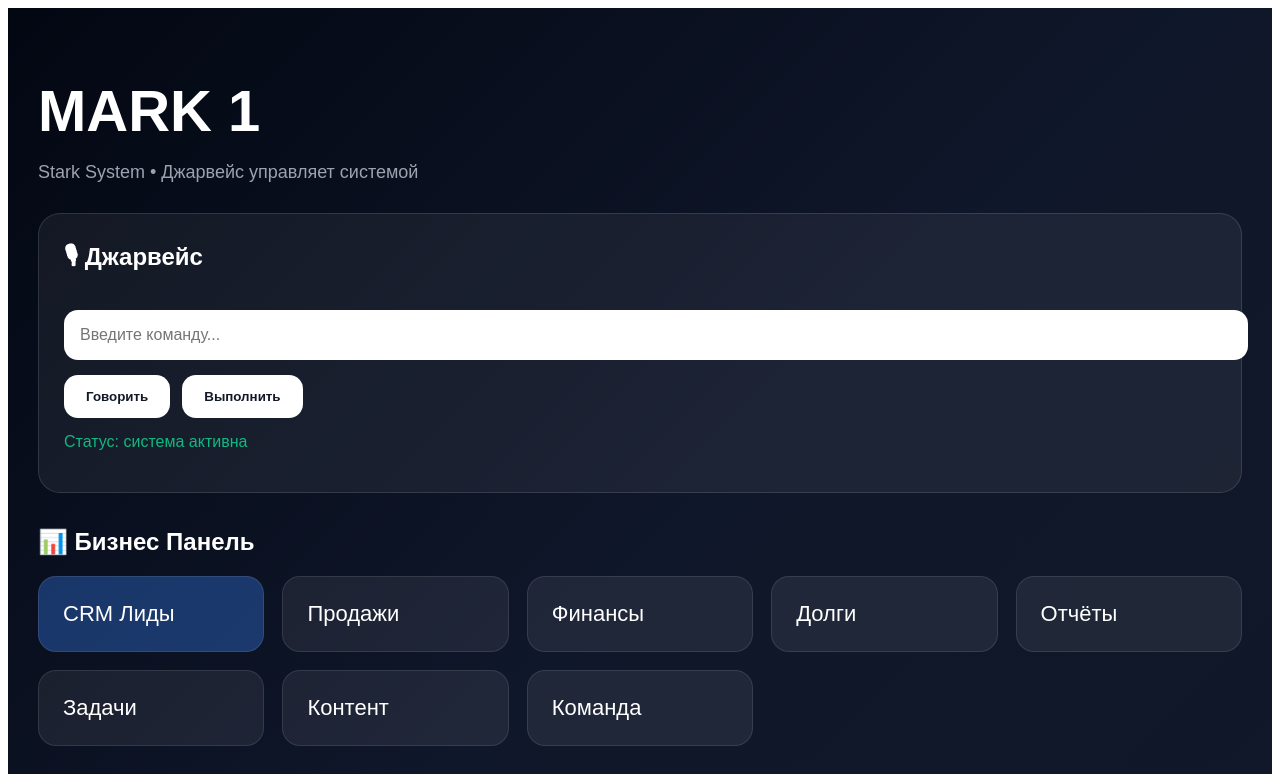
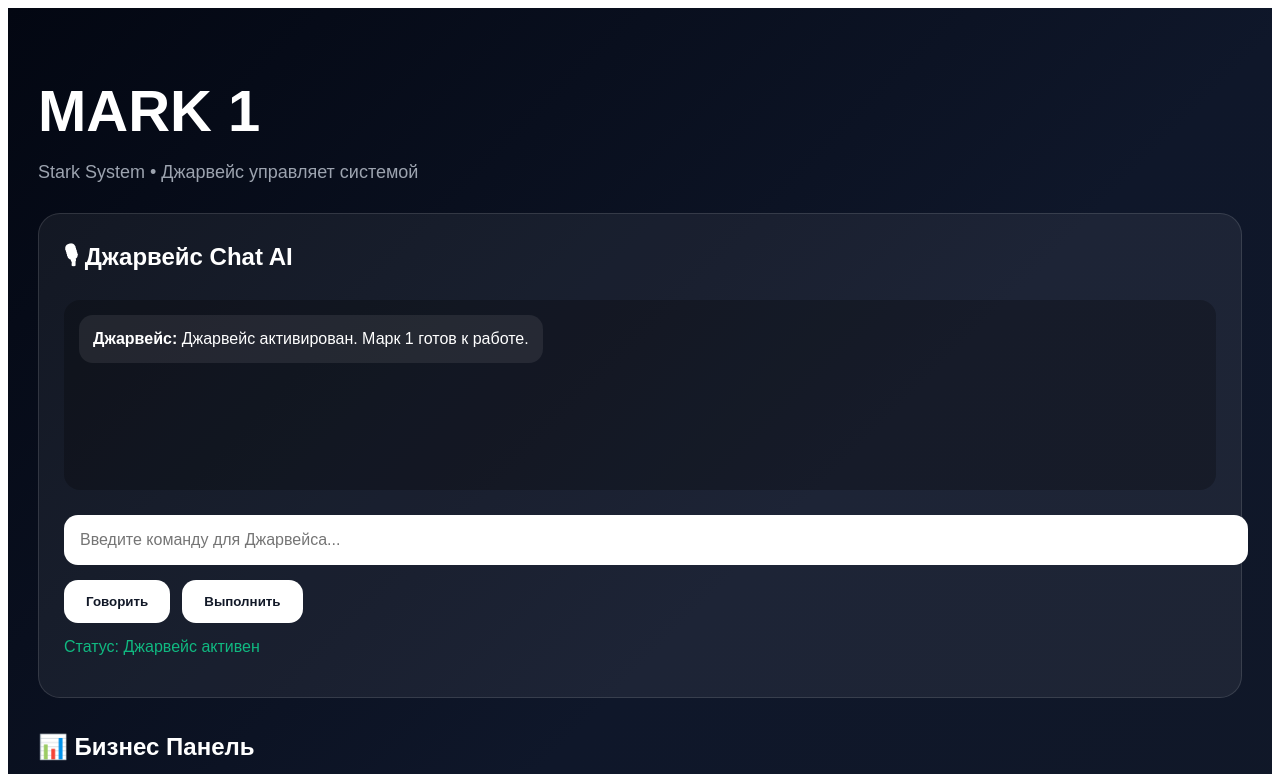
Before and after one commit to Icebaby080/mark-1, a Next.js app: page / in a window 1280 px wide. Shown: the top 774 px of the page. Built offline with nearby package versions, Linux system fonts and the light colour scheme.

Commit message:
Update index.js

```diff
--- a/pages/index.js
+++ b/pages/index.js
@@ -2,6 +2,13 @@ import { useState } from "react";
 
 export default function Home() {
   const [activeModule, setActiveModule] = useState("CRM Лиды");
+  const [command, setCommand] = useState("");
+  const [messages, setMessages] = useState([
+    {
+      from: "jarvis",
+      text: "Джарвейс активирован. Марк 1 готов к работе."
+    }
+  ]);
 
   const leads = [
     {
@@ -53,6 +60,46 @@ export default function Home() {
     "Команда"
   ];
 
+  function runJarvis() {
+    if (!command.trim()) return;
+
+    const userText = command;
+
+    let jarvisAnswer =
+      "Принял команду. Сейчас я работаю в тестовом режиме. Следующий этап — подключение настоящего AI через API.";
+
+    if (userText.toLowerCase().includes("план")) {
+      jarvisAnswer =
+        "План на сегодня: 1) обработать новых лидов, 2) проверить финансы, 3) записать расходы, 4) сделать контент, 5) закрыть задачи по продажам.";
+    }
+
+    if (userText.toLowerCase().includes("лид")) {
+      jarvisAnswer =
+        "Открываю CRM. Проверь новых клиентов, статус переговоров и следующий шаг по каждому лиду.";
+      setActiveModule("CRM Лиды");
+    }
+
+    if (userText.toLowerCase().includes("финанс")) {
+      jarvisAnswer =
+        "Открываю финансы. Проверь доходы, расходы, баланс и чистую прибыль.";
+      setActiveModule("Финансы");
+    }
+
+    if (userText.toLowerCase().includes("расход")) {
+      jarvisAnswer =
+        "Открываю финансы. Добавь расход по категории: реклама, аренда, зарплата, топливо, кредиты или прочее.";
+      setActiveModule("Финансы");
+    }
+
+    setMessages([
+      ...messages,
+      { from: "user", text: userText },
+      { from: "jarvis", text: jarvisAnswer }
+    ]);
+
+    setCommand("");
+  }
+
   return (
     <main style={mainStyle}>
       <h1 style={{ fontSize: "58px", marginBottom: "5px" }}>MARK 1</h1>
@@ -62,17 +109,42 @@ export default function Home() {
       </p>
 
       <section style={jarvisBox}>
-        <h2 style={{ marginTop: 0 }}>🎙 Джарвейс</h2>
+        <h2 style={{ marginTop: 0 }}>🎙 Джарвейс Chat AI</h2>
 
-        <input placeholder="Введите команду..." style={wideInputStyle} />
+        <div style={chatBox}>
+          {messages.map((msg, index) => (
+            <div
+              key={index}
+              style={{
+                ...messageBubble,
+                alignSelf: msg.from === "user" ? "flex-end" : "flex-start",
+                background:
+                  msg.from === "user"
+                    ? "rgba(59,130,246,0.35)"
+                    : "rgba(255,255,255,0.08)"
+              }}
+            >
+              <b>{msg.from === "user" ? "Ты" : "Джарвейс"}:</b> {msg.text}
+            </div>
+          ))}
+        </div>
+
+        <input
+          value={command}
+          onChange={(e) => setCommand(e.target.value)}
+          placeholder="Введите команду для Джарвейса..."
+          style={wideInputStyle}
+        />
 
         <div style={{ display: "flex", gap: "12px", marginTop: "15px" }}>
           <button style={buttonStyle}>Говорить</button>
-          <button style={buttonStyle}>Выполнить</button>
+          <button onClick={runJarvis} style={buttonStyle}>
+            Выполнить
+          </button>
         </div>
 
         <p style={{ color: "#10b981", marginTop: "15px" }}>
-          Статус: система активна
+          Статус: Джарвейс активен
         </p>
       </section>
 
@@ -210,6 +282,26 @@ const jarvisBox = {
   border: "1px solid rgba(255,255,255,0.12)"
 };
 
+const chatBox = {
+  minHeight: "160px",
+  maxHeight: "260px",
+  overflowY: "auto",
+  display: "flex",
+  flexDirection: "column",
+  gap: "10px",
+  padding: "15px",
+  borderRadius: "16px",
+  background: "rgba(0,0,0,0.25)",
+  marginBottom: "15px"
+};
+
+const messageBubble = {
+  padding: "12px 14px",
+  borderRadius: "14px",
+  maxWidth: "80%",
+  lineHeight: "1.5"
+};
+
 const moduleGrid = {
   display: "grid",
   gridTemplateColumns: "repeat(auto-fit,minmax(220px,1fr))",
```
